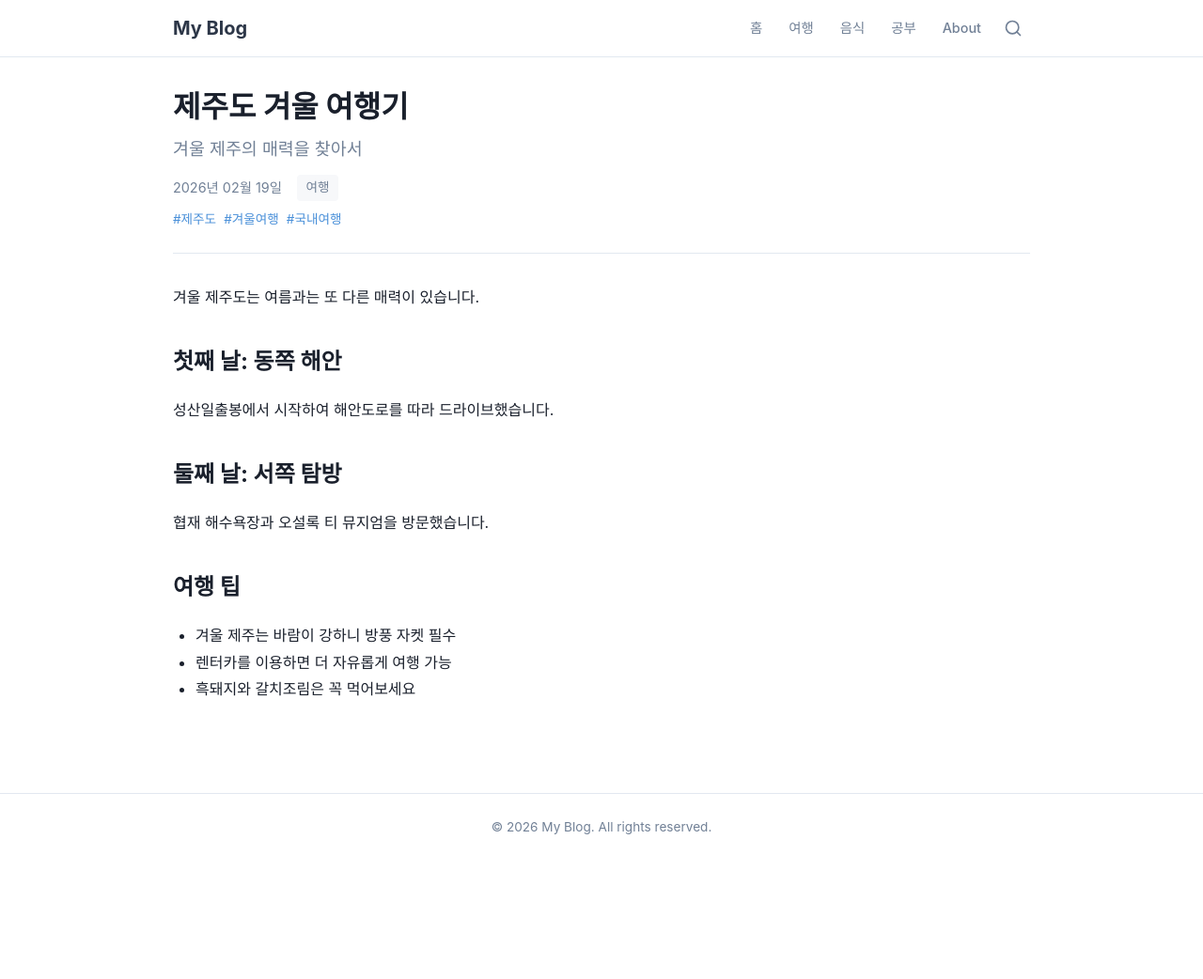
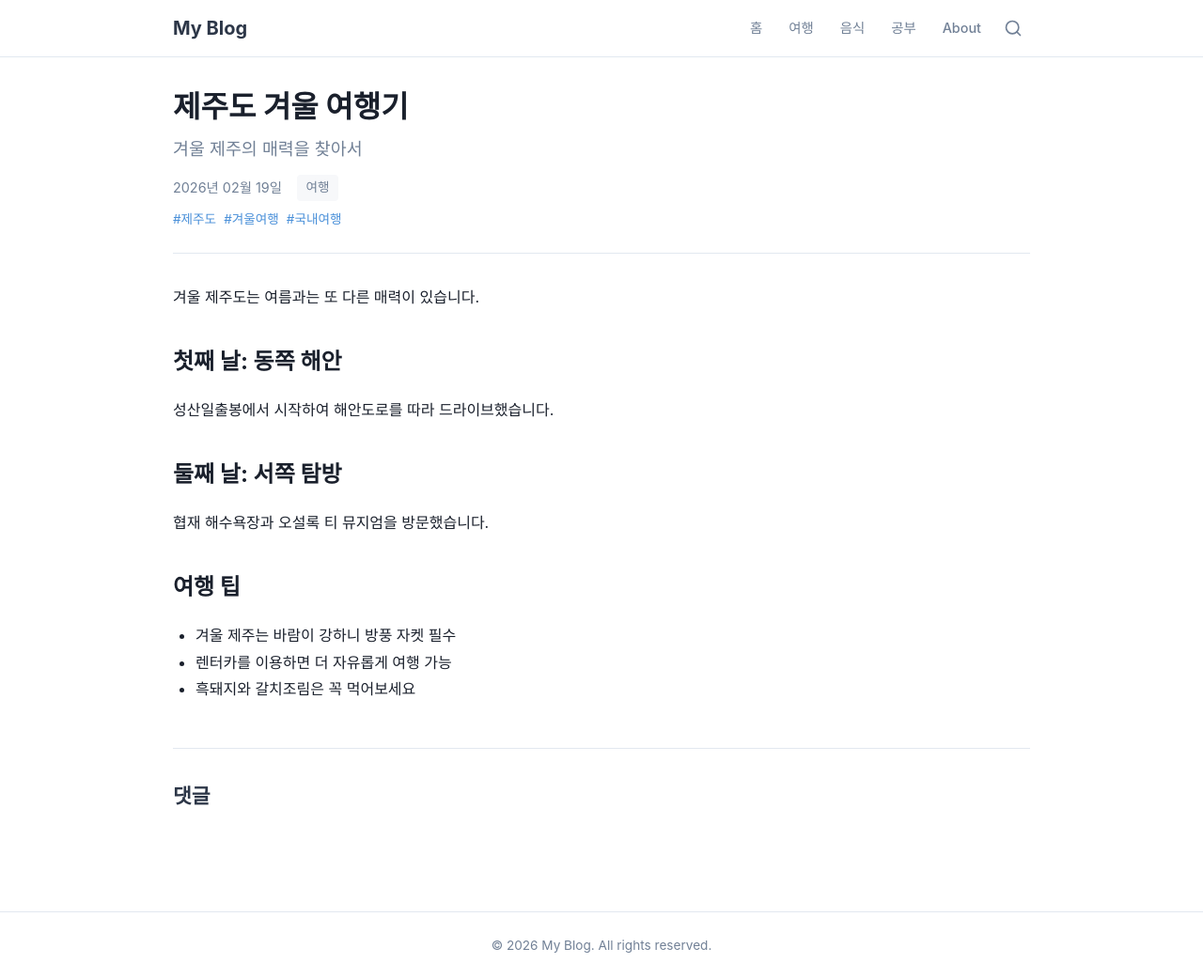
Before and after one commit to Kangseok-Philip-Lee/Kangseok-Philip-Lee.github.io, a Jekyll site: the page built from _posts/2026-02-19-jeju-trip.md, in a window 1280 px wide and 1042 px high. Shown: the whole window at 94% size. Built offline with Jekyll 4.4.1, drawn with Linux system fonts in a browser that asks for light colours; comment, search, counter and statistics services are not loaded.

Commit message:
add comments

```diff
--- a/_layouts/post.html
+++ b/_layouts/post.html
@@ -36,4 +36,23 @@
   <div class="post-content">
     {{ content }}
   </div>
+
+  <section class="post-comments">
+    <h2 class="comments-title">댓글</h2>
+    <script src="https://giscus.app/client.js"
+        data-repo="Kangseok-Philip-Lee/Kangseok-Philip-Lee.github.io"
+        data-repo-id="R_kgDORT9wlA"
+        data-category="Announcements"
+        data-category-id="DIC_kwDORT9wlM4C2ynK"
+        data-mapping="pathname"
+        data-strict="0"
+        data-reactions-enabled="1"
+        data-emit-metadata="0"
+        data-input-position="bottom"
+        data-theme="preferred_color_scheme"
+        data-lang="ko"
+        crossorigin="anonymous"
+        async>
+    </script>
+  </section>
 </article>
--- a/assets/css/style.css
+++ b/assets/css/style.css
@@ -503,6 +503,24 @@
   color: var(--color-text-light);
 }
 
+/* Comments (Giscus) */
+.post-comments {
+  margin-top: 3rem;
+  padding-top: 2rem;
+  border-top: 1px solid var(--color-border);
+}
+
+.comments-title {
+  font-size: 1.35rem;
+  font-weight: 700;
+  margin-bottom: 1.5rem;
+  color: var(--color-primary);
+}
+
+.giscus {
+  max-width: 100%;
+}
+
 /* Footer */
 .site-footer {
   border-top: 1px solid var(--color-border);
```
